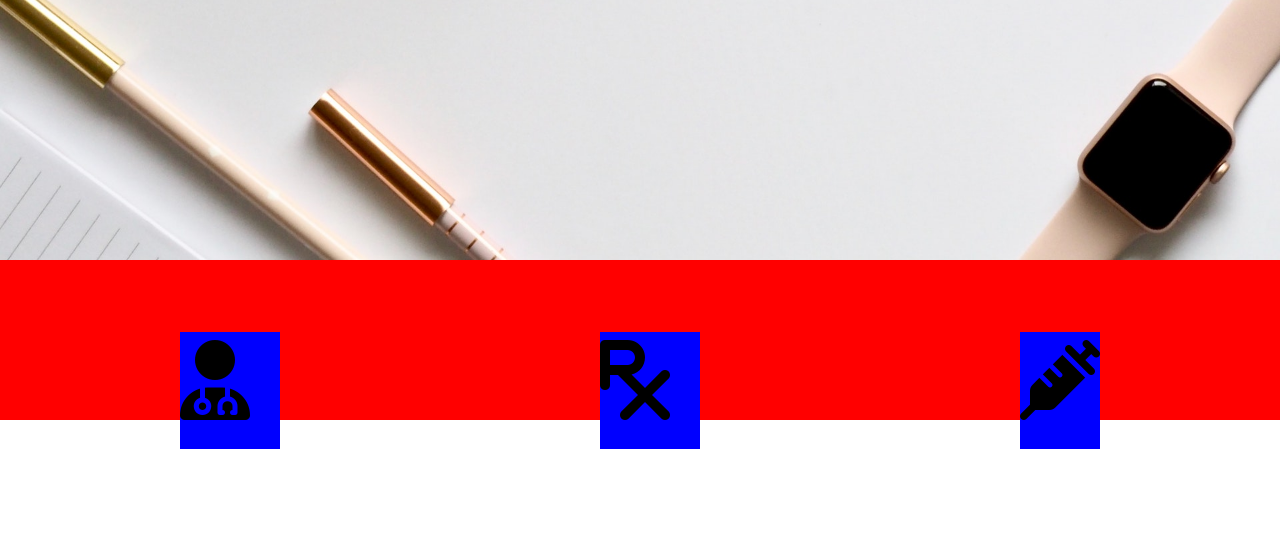
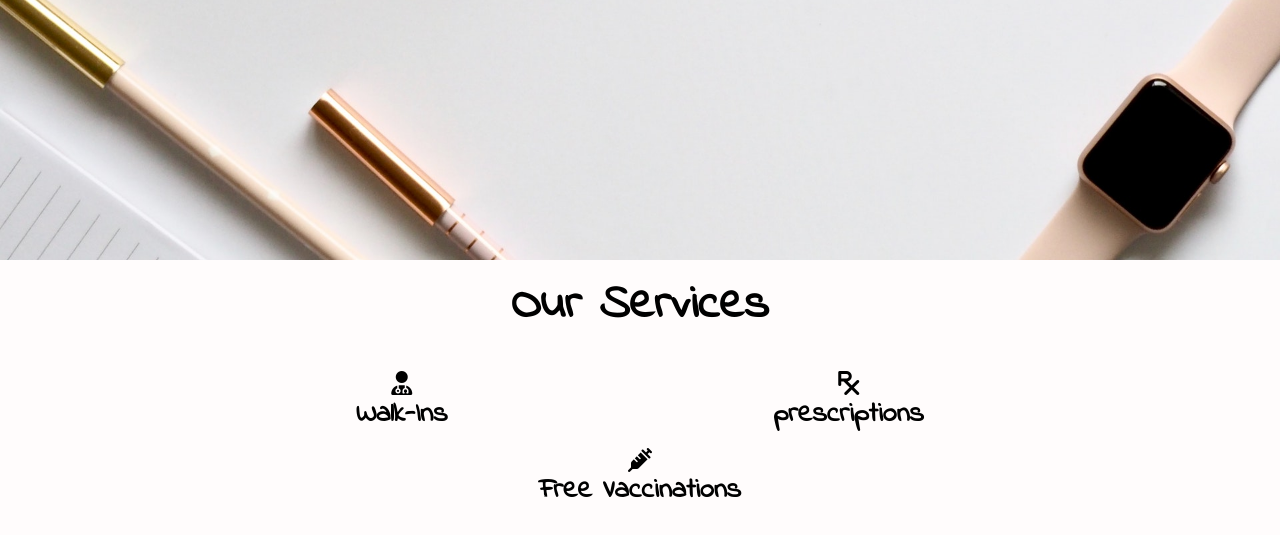
Before and after one commit to benitopatino/reneesmith_np, a plain HTML site: page index.html in a window 1280 px wide. Shown: the part 471-1006 px from the top of the page. Before the commit the page ends 920 px from the top, so only its background shows below. Drawn offline with Linux system fonts and the light colour scheme.

Commit message:
Completed Services section of Home

```diff
--- a/css/style.css
+++ b/css/style.css
@@ -133,15 +133,20 @@ h3 {
 
 /* Services */
 #home-services {
-  background: red;
+  text-align: center;
 }
+
+#home-services h2{
+  padding-top: 2rem;
+  font-size: 3rem;
+}
+
 #home-services .services {
-  text-align: center;
-  padding-top: 5rem;
+  padding: 2rem 0;
 }
 #home-services .services .serv {
-  display: inline;
-  background: blue;
-  font-size: 5rem;
+  display: inline-block;
+  /* background: blue; */
+  font-size: 1.5rem;
   margin: 0 10rem;
 }
--- a/index.html
+++ b/index.html
@@ -29,7 +29,6 @@
                 </ul>
             </div>
         </nav>
-
         <!-- Header Showcase -->
         <div id="showcase">
             <div class="container">
@@ -46,20 +45,23 @@
     </header>
 
     <!-- Section: Services -->
-    <section id="home-services">
+    <section id="home-services" class="bg-extralight">
+        <h2>Our Services</h2>
         <div class="services">
             <div class="serv">
                 <i class="fas fa-user-md"></i>
+                <h3>Walk-Ins</h3>
             </div>
             <div class="serv">
                 <i class="fas fa-prescription"></i>
+                <h3>prescriptions</h3>
             </div>
             <div class="serv">
                 <i class="fas fa-syringe"></i>
+                <h3>Free Vaccinations</h3>
             </div>
         </div>
     </section>
 
 </body>
-
 </html>
```
